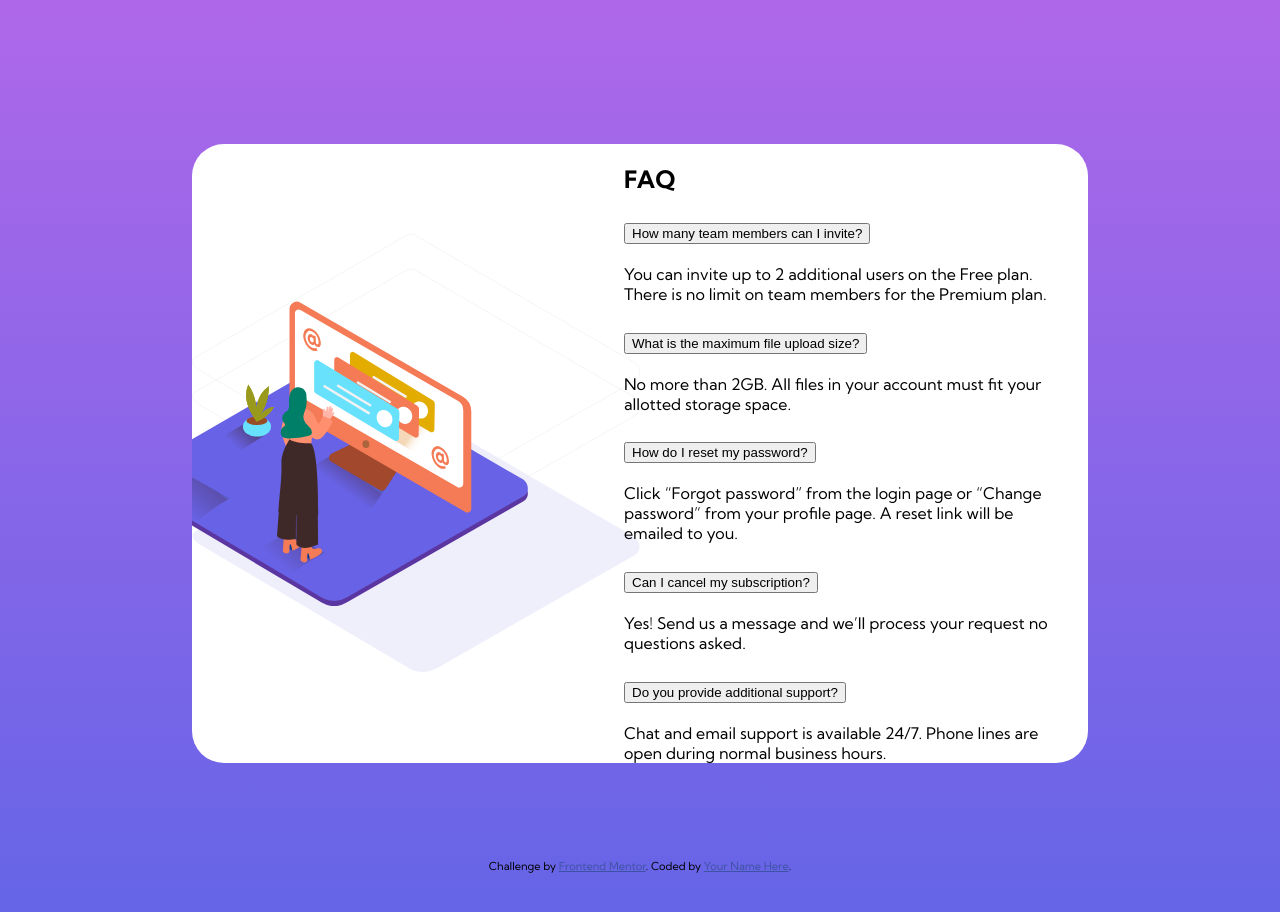
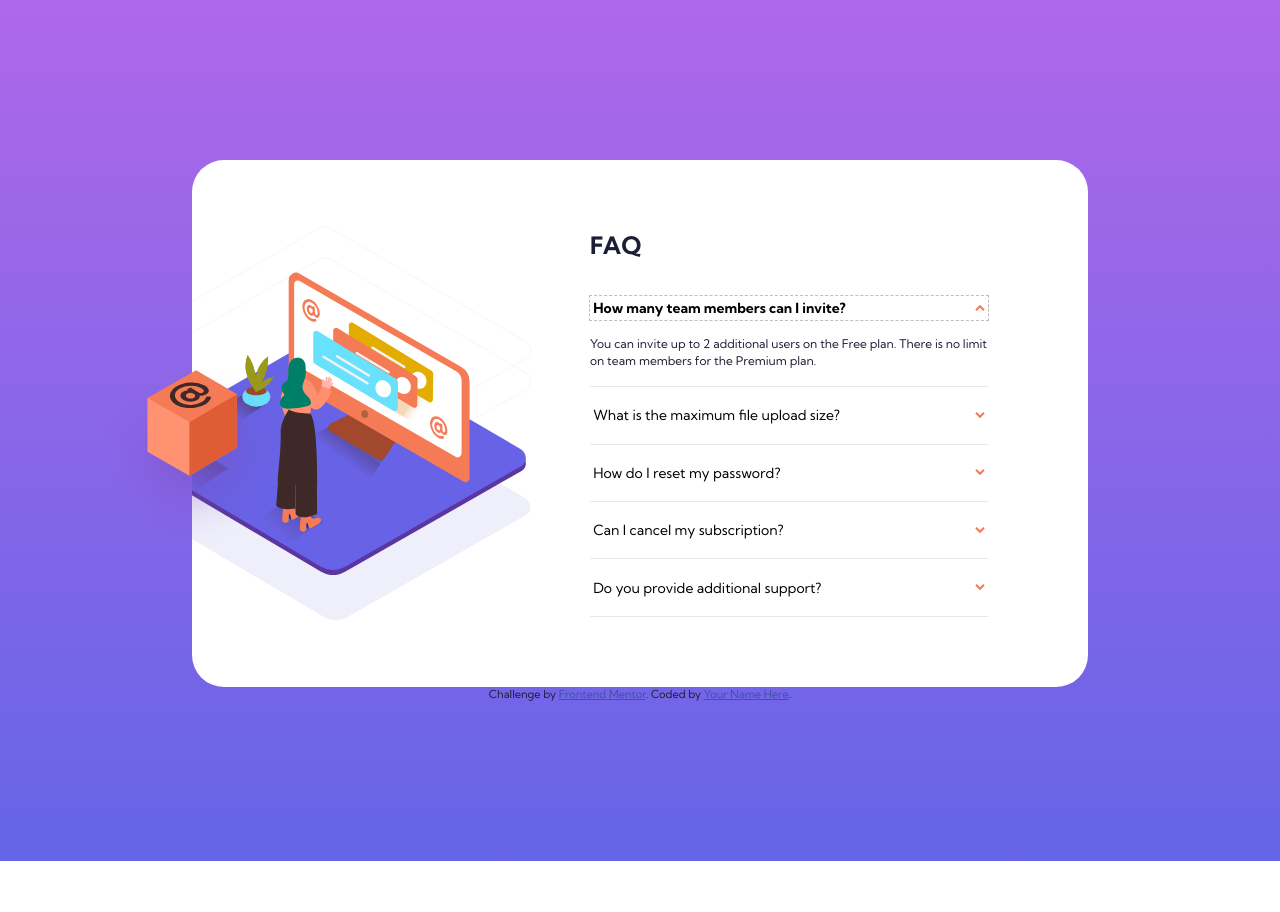
Before and after one commit to afratetlay/faq-accordion-card-main, a plain HTML site: page index.html in a window 1280 px wide. Both pictures are taken after a click on the button "How many team members can I invite?". After the commit the page ends 861 px from the top, so only its background shows below. Drawn offline with Linux system fonts and the light colour scheme.

Commit message:
I have finished building the accordion

```diff
--- a/index.html
+++ b/index.html
@@ -20,6 +20,7 @@
 <body>
 
   <section class="card">
+    <img src="/images/illustration-box-desktop.svg" alt="" class="card__box">
     <div class="card__image">
       <img src="/images/illustration-woman-online-desktop.svg" alt="woman online desktop">
     </div>
@@ -27,12 +28,10 @@
       <h1>FAQ</h1>
       <div class="accordion">
         <div class="accordion__item">
-          <h2>
-            <button class="accordian__question">
+          <button class="accordion__question">
             How many team members can I invite?
           </button>
-          </h2>
-          <div class="accordion__collapse">
+          <div class="accordion__collapse collapse">
             <div class="accordion__content">
               You can invite up to 2 additional users on the Free plan. There is no limit on
               team members for the Premium plan.
@@ -40,24 +39,20 @@
           </div>
         </div>
         <div class="accordion__item">
-          <h2>
-            <button class="accordian__question">
+          <button class="accordion__question">
             What is the maximum file upload size?
           </button>
-          </h2>
-          <div class="accordion__collapse">
+          <div class="accordion__collapse collapse">
             <div class="accordion__content">
               No more than 2GB. All files in your account must fit your allotted storage space.
             </div>
           </div>
         </div>
         <div class="accordion__item">
-          <h2>
-            <button class="accordian__question">
+          <button class="accordion__question">
             How do I reset my password?
           </button>
-          </h2>
-          <div class="accordion__collapse">
+          <div class="accordion__collapse collapse">
             <div class="accordion__content">
               Click “Forgot password” from the login page or “Change password” from your profile page.
               A reset link will be emailed to you.
@@ -65,24 +60,20 @@
           </div>
         </div>
         <div class="accordion__item">
-          <h2>
-            <button class="accordian__question">
+          <button class="accordion__question">
             Can I cancel my subscription?
           </button>
-          </h2>
-          <div class="accordion__collapse">
+          <div class="accordion__collapse collapse">
             <div class="accordion__content">
               Yes! Send us a message and we’ll process your request no questions asked.
             </div>
           </div>
         </div>
         <div class="accordion__item">
-          <h2>
-            <button class="accordian__question">
+          <button class="accordion__question">
             Do you provide additional support?
           </button>
-          </h2>
-          <div class="accordion__collapse">
+          <div class="accordion__collapse collapse">
             <div class="accordion__content">
               Chat and email support is available 24/7. Phone lines are open during normal business hours.
             </div>
--- a/script.js
+++ b/script.js
@@ -1 +1,50 @@
-console.log('test');
+document.querySelectorAll('.accordion__question').forEach(item => {
+ item.addEventListener('click', (event) => {
+   //handle click
+   console.log('click!');
+   let accCollapse = item.nextElementSibling;
+
+   //Open accordion item
+   if(!item.classList.contains('open')){
+    console.log('toggle accordion button');
+
+    //Set the height
+    accCollapse.style.display = 'block';
+    let accHeight = accCollapse.clientHeight;
+    console.log(accHeight);
+
+    setTimeout(() => {
+      accCollapse.style.height = accHeight + "px";
+      accCollapse.style.display = '';
+    }, 1);
+
+    //Remove "collapse", add "collapsing" class to .accordion__collapse (sibling)
+    accCollapse.classList = 'accordion__collapse  collapsing';
+
+   //After X amount of time, Remove "collapsing" class and add "collapse open" class
+   setTimeout(() => {
+     console.log('open accordion content');
+     accCollapse.classList = 'accordion__collapse collapse open';
+    }, 300);
+   //Close accordion item
+   } else {
+   //If DOESN'T have class "open"
+   //Remove "collapse open" from .accordion__collapse, add "collapsing"
+   accCollapse.classList = 'accordion__collapse  collapsing';
+
+   setTimeout(() => {
+    accCollapse.style.height = '0px';
+   }, 1);
+   // After X amount of time, remove "collapsing" class and add "collapse" class
+    setTimeout(() => {
+     console.log('close accordion content');
+     accCollapse.classList = 'accordion__collapse collapse';
+     accCollapse.style.height = '';
+    }, 300);
+   }
+
+
+
+   item.classList.toggle('open');
+ })
+})
--- a/style.css
+++ b/style.css
@@ -22,12 +22,23 @@ html {
 body {
   min-height: 100vh;
   margin: 0;
-  padding: 3rem;
+  padding: 10rem 1rem;
   font-family: "Kumbh Sans", sans-serif;
   background-image: linear-gradient(
     var(--gradient-violet),
     var(--gradient-blue)
   );
+  color: var(--text-blue);
+}
+
+h1,
+h2,
+h3 {
+  margin-top: 0;
+}
+
+.card__box {
+  display: none;
 }
 
 .card {
@@ -35,26 +46,130 @@ body {
   border-radius: 2rem;
   max-width: 56rem;
   margin: 3rem;
+  background-image: url("images/bg-pattern-mobile.svg");
+  background-repeat: no-repeat;
+  background-position: center 0%;
+  background-size: 15rem;
+  padding: 2.875rem 1.5rem;
+}
+
+.card__image {
+  position: relative;
 }
 
 .card__image img {
+  position: absolute;
+  top: -6.8rem;
+  left: 50%;
+  transform: translateX(-50%);
   width: 100%;
   height: auto;
-  max-width: 25rem;
+  max-width: 15rem;
+  display: block;
 }
 
 .card__text {
+  padding-top: 7rem;
 }
 
+.accordion__item {
+  border-bottom: 1px solid var(--divider-blue);
+  padding-top: 1rem;
+}
+.accordion__item h2 {
+  margin-bottom: 0;
+}
+
+.accordion__question {
+  display: flex;
+  justify-content: space-between;
+  align-items: center;
+  width: 100%;
+  text-align: left;
+  border: none;
+  background: transparent;
+  padding: 0.2rem;
+  font-size: 0.875rem;
+  font-family: "Kumbh Sans", sans-serif;
+  margin-bottom: 1rem;
+}
+.accordion__question.open {
+  font-weight: bold;
+}
+
+.accordion__question::after {
+  content: "";
+  display: block;
+  width: 0.625rem;
+  height: 1rem;
+  border: none;
+  background-image: url("images/icon-arrow-down.svg");
+  background-repeat: no-repeat;
+  background-size: contain;
+  background-position: center center;
+  transition: transform 300ms ease-in-out;
+}
+
+.accordion__question:focus,
+.accordion__question:focus-visible {
+  border: none;
+  outline: dashed 1px rgba(0, 0, 0, 0.25);
+}
+
+.accordion__question.open {
+  font-weight: 700;
+}
+
+.accordion__question.open::after {
+  transform: rotate(180deg);
+}
+
+.accordion__content {
+  font-size: 0.75rem;
+  line-height: 1.4;
+  padding-bottom: 1rem;
+}
+
+.accordion__collapse {
+  transition: height 300ms ease;
+}
+
+.accordion__collapse.collapse {
+  display: none;
+}
+
+.accordion__collapse.collapsing {
+  height: 0;
+  overflow: hidden;
+}
+
+.accordion__collapse.open {
+  display: block;
+}
+/* Desktop Style */
+
 @media (min-width: 56em) {
+  .body {
+    padding: 5rem;
+  }
   .card {
+    position: relative;
     display: flex;
-    margin: 6rem auto;
-    padding-right: 2rem;
+    margin: 0 auto;
+    padding: 4.375rem 6.25rem 4.375rem 0;
     background-image: url("images/bg-pattern-desktop.svg");
-    background-size: 50%;
+    background-size: 45%;
     background-repeat: no-repeat;
-    background-position: left center;
+    background-position: -13% center;
+  }
+
+  .card__box {
+    display: block;
+    position: absolute;
+    top: 57%;
+    left: 0;
+    transform: translateX(-50%) translateY(-50%);
+    z-index: 1;
   }
 
   .card__image,
@@ -69,6 +184,14 @@ body {
   }
 
   .card__image img {
+    position: relative;
+    top: auto;
+    left: auto;
     transform: translateX(-4rem);
+    max-width: 25rem;
+  }
+
+  .card__text {
+    padding-top: 0;
   }
 }
```
Lines whose indentation alone changed are shown as unchanged.
